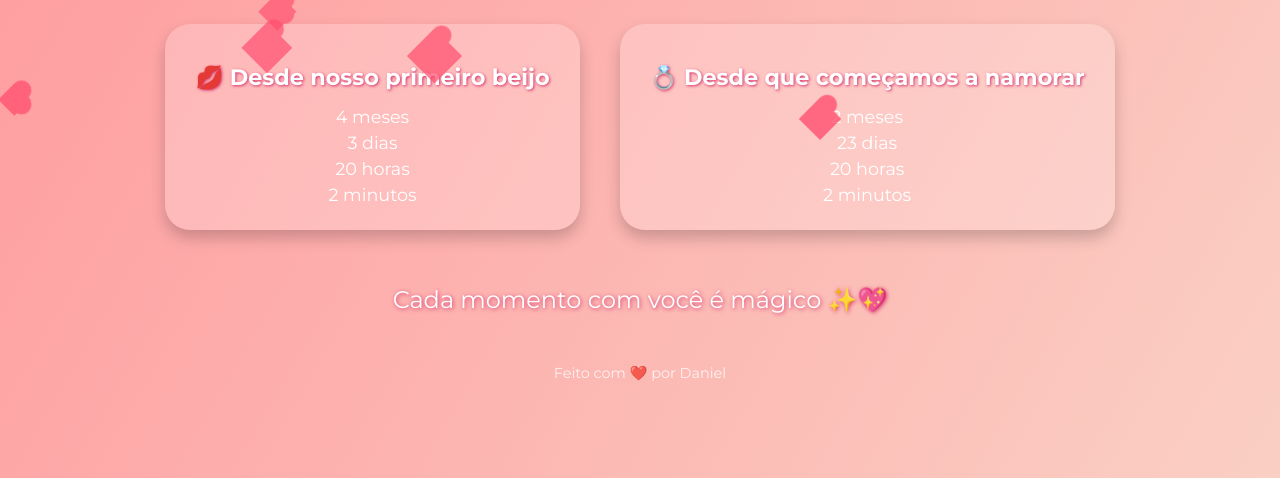
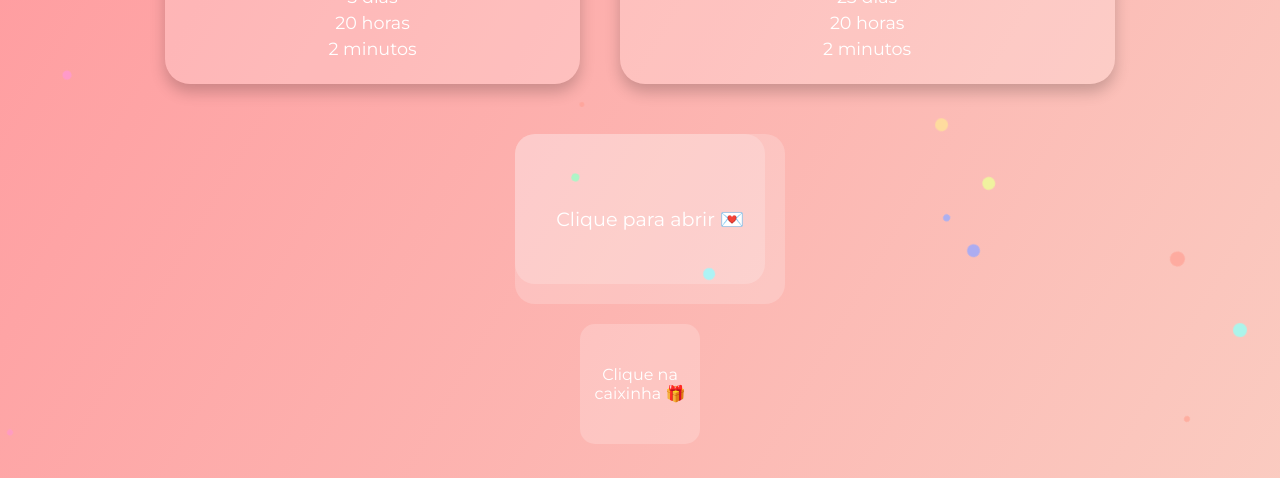
Before and after one commit to danielsrm61/-Meu-amor-, a plain HTML site: page index.html in a window 1280 px wide. Shown: the part 262-740 px from the top of the page. Drawn offline with Linux system fonts and the light colour scheme.

Commit message:
Update index.html

```diff
--- a/index.html
+++ b/index.html
@@ -3,7 +3,7 @@
 <head>
   <meta charset="UTF-8">
   <meta name="viewport" content="width=device-width, initial-scale=1.0">
-  <title>Nosso Amor 💖</title>
+  <title>Nosso Amor Animado 💖</title>
   <style>
     @import url('https://fonts.googleapis.com/css2?family=Montserrat:wght@400;700&display=swap');
 
@@ -15,19 +15,20 @@
       color: #fff;
       text-align: center;
       min-height: 100vh;
-      overflow: hidden;
+      overflow-x: hidden;
       display: flex;
       flex-direction: column;
-      justify-content: center;
       align-items: center;
+      position: relative;
     }
 
     h1 {
       font-size: 3rem;
-      margin-bottom: 10px;
+      margin-top: 20px;
       text-shadow: 2px 2px 5px #d6336c;
     }
 
+    /* Contadores */
     .contador-container {
       display: flex;
       justify-content: center;
@@ -45,35 +46,13 @@
       transition: transform 0.3s;
     }
 
-    .contador:hover {
-      transform: scale(1.05);
-    }
+    .contador:hover { transform: scale(1.05); }
 
-    .contador h2 {
-      font-size: 1.4rem;
-      margin-bottom: 15px;
-      color: #fff;
-      text-shadow: 1px 1px 3px #d6336c;
-    }
+    .contador h2 { font-size: 1.4rem; margin-bottom: 15px; text-shadow: 1px 1px 3px #d6336c; }
+    .contador p { font-size: 1.1rem; margin: 5px 0; }
 
-    .contador p {
-      font-size: 1.1rem;
-      margin: 5px 0;
-      color: #fff;
-    }
-
-    .mensagem {
-      font-size: 1.5rem;
-      margin-top: 25px;
-      text-shadow: 1px 1px 4px #d6336c;
-    }
-
-    footer {
-      margin-top: 50px;
-      font-size: 0.9rem;
-      color: #fff;
-      opacity: 0.8;
-    }
+    .mensagem { font-size: 1.5rem; margin: 20px 0; text-shadow: 1px 1px 4px #d6336c; }
+    footer { margin-top: 30px; font-size: 0.9rem; opacity: 0.8; }
 
     /* Corações flutuantes */
     .heart {
@@ -86,8 +65,7 @@
       opacity: 0.8;
     }
 
-    .heart::before,
-    .heart::after {
+    .heart::before, .heart::after {
       content: '';
       position: absolute;
       width: 20px;
@@ -96,34 +74,62 @@
       border-radius: 50%;
     }
 
-    .heart::before {
-      top: -10px;
-      left: 0;
+    .heart::before { top: -10px; left: 0; }
+    .heart::after { left: 10px; top: 0; }
+
+    @keyframes float {
+      0% { transform: translateY(0) rotate(45deg); opacity: 0.8; }
+      50% { opacity: 0.4; }
+      100% { transform: translateY(-800px) rotate(45deg); opacity: 0; }
     }
 
-    .heart::after {
-      left: 10px;
-      top: 0;
+    /* Confete */
+    .confete {
+      position: absolute;
+      width: 10px;
+      height: 10px;
+      background-color: #fff;
+      opacity: 0.8;
+      animation: confete-fall linear infinite;
+      border-radius: 50%;
     }
 
-    @keyframes float {
-      0% {
-        transform: translateY(0) rotate(45deg);
-        opacity: 0.8;
-      }
-      50% {
-        opacity: 0.4;
-      }
-      100% {
-        transform: translateY(-800px) rotate(45deg);
-        opacity: 0;
-      }
+    @keyframes confete-fall {
+      0% { transform: translateY(-10px) rotate(0deg); }
+      100% { transform: translateY(100vh) rotate(360deg); }
     }
+
+    /* Cartão interativo */
+    .cartao { width: 250px; height: 150px; background: rgba(255,255,255,0.2); border-radius: 20px; margin: 20px; cursor: pointer; perspective: 1000px; }
+    .cartao-inner { position: relative; width: 100%; height: 100%; text-align: center; transition: transform 0.8s; transform-style: preserve-3d; }
+    .cartao:hover .cartao-inner { transform: rotateY(180deg); }
+    .cartao-front, .cartao-back { position: absolute; width: 100%; height: 100%; backface-visibility: hidden; border-radius: 20px; display: flex; justify-content: center; align-items: center; font-size: 1.2rem; padding: 10px; }
+    .cartao-front { background: rgba(255,255,255,0.2); }
+    .cartao-back { background: rgba(255,255,255,0.4); transform: rotateY(180deg); }
+
+    /* Mini-caixinha surpresa */
+    .caixinha { width: 120px; height: 120px; background: rgba(255,255,255,0.2); border-radius: 15px; display: flex; justify-content: center; align-items: center; cursor: pointer; margin: 20px; position: relative; transition: transform 0.3s; }
+    .caixinha:hover { transform: scale(1.1); }
+    .caixinha .surpresa { display: none; position: absolute; top: -50px; width: 200px; background: rgba(255,255,255,0.3); border-radius: 15px; padding: 10px; }
+
+    /* Galeria */
+    .galeria { display: flex; justify-content: center; flex-wrap: wrap; gap: 15px; margin: 20px 0; }
+    .galeria img { width: 120px; border-radius: 15px; cursor: pointer; transition: transform 0.3s; }
+    .galeria img:hover { transform: scale(1.1); }
+
+    /* Modal */
+    .modal { display: none; position: fixed; z-index: 1000; left: 0; top: 0; width: 100%; height: 100%; background: rgba(0,0,0,0.8); justify-content: center; align-items: center; }
+    .modal img { max-width: 90%; max-height: 90%; border-radius: 20px; }
+
+    /* Botão música */
+    .musica { margin: 20px; padding: 10px 20px; background: rgba(255,255,255,0.2); border: none; border-radius: 15px; color: #fff; cursor: pointer; font-size: 1rem; transition: transform 0.3s; }
+    .musica:hover { transform: scale(1.1); }
   </style>
 </head>
 <body>
-  <h1>🌹 Nosso Amor 💖</h1>
+  <h1>🌹 Nosso Amor Animado 💖</h1>
 
+  <!-- Contadores -->
   <div class="contador-container">
     <div class="contador">
       <h2>💋 Desde nosso primeiro beijo</h2>
@@ -141,28 +147,50 @@
     </div>
   </div>
 
-  <div class="mensagem">
-    Cada momento com você é mágico ✨💖
+  <!-- Cartão interativo -->
+  <div class="cartao">
+    <div class="cartao-inner">
+      <div class="cartao-front">Clique para abrir 💌</div>
+      <div class="cartao-back">Te amo muito! 💖🌹</div>
+    </div>
   </div>
 
-  <footer>
-    Feito com ❤️ por Daniel
-  </footer>
+  <!-- Mini-caixinha surpresa -->
+  <div class="caixinha" onclick="abrirCaixinha(this)">
+    Clique na caixinha 🎁
+    <div class="surpresa">Surpresa! 🌟 Você é incrível! 😍</div>
+  </div>
+
+  <!-- Galeria de fotos -->
+  <div class="galeria">
+    <img src="https://raw.githubusercontent.com/danielsrm61/Supresaa/refs/heads/main/IMG-20250717-WA0028.jpg" alt="Foto 1">
+    <img src="https://raw.githubusercontent.com/danielsrm61/Supresaa/refs/heads/main/IMG-20250613-WA0046.jpg" alt="Foto 2">
+    <img src="https://raw.githubusercontent.com/danielsrm61/Supresaa/refs/heads/main/IMG-20250613-WA0003.jpg" alt="Foto 3">
+  </div>
+
+  <!-- Modal -->
+  <div class="modal" id="modal">
+    <img id="modal-img" src="">
+  </div>
+
+  <!-- Botão de música -->
+  <button class="musica" onclick="tocarMusica()">🎵 Tocar Música</button>
+
+  <div class="mensagem">Cada momento com você é mágico ✨💖</div>
+  <footer>Feito com ❤️ por Daniel</footer>
 
   <script>
+    // Contadores
     function calcularTempo(dataInicial) {
       const agora = new Date();
       const diff = agora - new Date(dataInicial);
-
-      const minutos = Math.floor(diff / 60000) % 60;
-      const horas = Math.floor(diff / (1000 * 60 * 60)) % 24;
-      const diasTotais = Math.floor(diff / (1000 * 60 * 60 * 24));
-      const meses = Math.floor(diasTotais / 30);
-      const dias = diasTotais % 30;
-
+      const minutos = Math.floor(diff/60000)%60;
+      const horas = Math.floor(diff/(1000*60*60))%24;
+      const diasTotais = Math.floor(diff/(1000*60*60*24));
+      const meses = Math.floor(diasTotais/30);
+      const dias = diasTotais%30;
       return { meses, dias, horas, minutos };
     }
-
     function atualizarContadores() {
       const beijo = calcularTempo('2025-05-03T00:00:00');
       document.getElementById('beijo-meses').textContent = `${beijo.meses} meses`;
@@ -176,26 +204,54 @@
       document.getElementById('namoro-horas').textContent = `${namoro.horas} horas`;
       document.getElementById('namoro-minutos').textContent = `${namoro.minutos} minutos`;
     }
-
     setInterval(atualizarContadores, 60000);
     atualizarContadores();
 
-    // Função para criar corações
+    // Corações flutuantes
     function criarCoracao() {
       const heart = document.createElement('div');
       heart.classList.add('heart');
-      heart.style.left = Math.random() * window.innerWidth + 'px';
-      heart.style.width = 20 + Math.random() * 20 + 'px';
+      heart.style.left = Math.random()*window.innerWidth+'px';
+      heart.style.width = 20+Math.random()*20+'px';
       heart.style.height = heart.style.width;
-      heart.style.animationDuration = 4 + Math.random() * 4 + 's';
+      heart.style.animationDuration = 4+Math.random()*4+'s';
       document.body.appendChild(heart);
+      setTimeout(()=>heart.remove(),8000);
+    }
+    setInterval(criarCoracao, 300);
 
-      setTimeout(() => {
-        heart.remove();
-      }, 8000);
+    // Confete
+    function criarConfete() {
+      const conf = document.createElement('div');
+      conf.classList.add('confete');
+      conf.style.left = Math.random()*window.innerWidth+'px';
+      conf.style.backgroundColor = `hsl(${Math.random()*360}, 100%, 80%)`;
+      conf.style.width = 5+Math.random()*10+'px';
+      conf.style.height = conf.style.width;
+      conf.style.animationDuration = 3+Math.random()*3+'s';
+      document.body.appendChild(conf);
+      setTimeout(()=>conf.remove(),6000);
+    }
+    setInterval(criarConfete, 200);
+
+    // Mini-caixinha surpresa
+    function abrirCaixinha(el) {
+      const surpresa = el.querySelector('.surpresa');
+      surpresa.style.display = (surpresa.style.display==='block')?'none':'block';
     }
 
-    setInterval(criarCoracao, 300);
+    // Galeria modal
+    const modal = document.getElementById('modal');
+    const modalImg = document.getElementById('modal-img');
+    document.querySelectorAll('.galeria img').forEach(img=>{
+      img.onclick = ()=>{ modal.style.display='flex'; modalImg.src=img.src; }
+    });
+    modal.onclick = ()=>{ modal.style.display='none'; }
+
+    // Música
+    function tocarMusica() {
+      window.open("https://drive.google.com/uc?export=download&id=1-8pSisP9rGW7KYl8aHbdgttU2He8bbX4", "_blank");
+    }
   </script>
 </body>
-                                   </html>
+</html>
```
